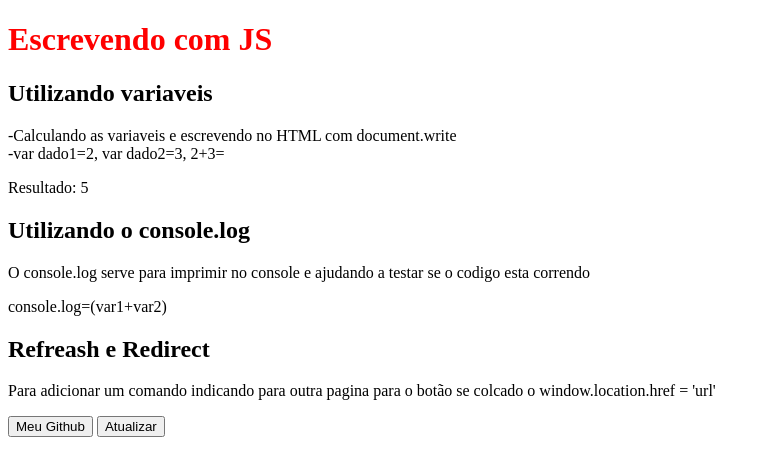
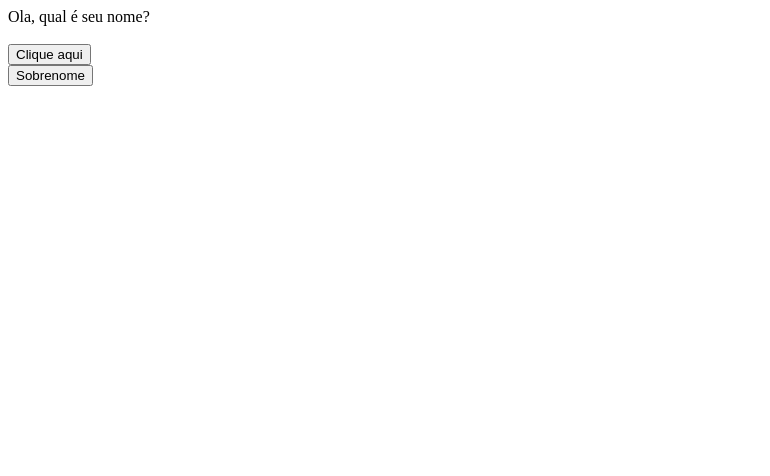
Before and after one commit to ranyerioliveira/JavaScript, a plain HTML site: page ProjetosJS/paginaRevisao.html in a window 1280 px wide. Shown: the whole page, without its empty margins (0-770 px from the left). Drawn offline with Linux system fonts and the light colour scheme.

Commit message:
Atualização
Atua

```diff
--- /dev/null
+++ b/ProjetosJS/Arrays.html
@@ -0,0 +1,13 @@
+<!DOCTYPE html>
+<html lang="pt-br">
+<head>
+    <meta charset="UTF-8">
+    <meta http-equiv="X-UA-Compatible" content="IE=edge">
+    <meta name="viewport" content="width=device-width, initial-scale=1.0">
+    <title>Arrays</title>
+    <script src="Arrays.js"></script>
+</head>
+<body>
+
+</body>
+</html>
--- /dev/null
+++ b/ProjetosJS/Arrays.js
@@ -0,0 +1 @@
+var lista = ["Ranyeri", "Safira", "Karen", "Agatha", "Nathalie", 34]
--- a/ProjetosJS/paginaRevisao.html
+++ b/ProjetosJS/paginaRevisao.html
@@ -8,7 +8,14 @@
     <script src="paginaRevisao.js"></script>
 </head>
 <body>
-    <button  onclick="window.location.href='https:github.com/ranyerioliveira'";> Meu Github </button>
-    <button onclick= "window.location.href = window.location.href">Atualizar</button>
+    <!--<button  onclick="window.location.href='https:github.com/ranyerioliveira'";> Meu Github </button>
+    <button onclick= "window.location.href = window.location.href">Atualizar</button>-->
+    <div id="vindo">Ola, qual é seu nome?</div><br>
+    <div>
+        <button onclick="ola()">Clique aqui</button>
+    </div>
+    <div>
+        <button onclick="sobre(Ranyeri)">Sobrenome</button>
+    </div>
 </body>
 </html>
--- a/ProjetosJS/paginaRevisao.js
+++ b/ProjetosJS/paginaRevisao.js
@@ -1,14 +1,32 @@
-document.write("<h1 style= color:red>Escrevendo com JS</h1>");
+/*document.write("<h1 style= color:red>Escrevendo com JS</h1>");
 document.write("<h2>Utilizando variaveis</h2>");
 var dado1 = 2
 var dado2 = 3
 /*var num1 = 20
 var num2 = 10
-console.log(num1 + num2)*/
+console.log(num1 + num2)
 document.write("<p>-Calculando as variaveis e escrevendo no HTML com document.write<br> -var dado1=2, var dado2=3, 2+3=</p>");
 document.write("Resultado:" + " " + (dado1 + dado2))
 document.write("<h2>Utilizando o console.log</h2>")
 document.write("<p>O console.log serve para imprimir no console e ajudando a testar se o codigo esta correndo</p>");
 document.write("<p>console.log=(var1+var2)</p>");
 document.write("<h2>Refreash e Redirect</h2>")
-document.write("<p>Para adicionar um comando indicando para outra pagina para o botão se colcado o window.location.href = 'url'</p>")
+document.write("<p>Para adicionar um comando indicando para outra pagina para o botão se colcado o window.location.href = 'url'</p>")*/
+function ola(){
+    var texto = document.getElementById('vindo');
+    var nome = prompt('Qual é seu nome?');
+    texto.innerHTML = 'Meu nome é'+ ' ' + nome + '.';
+
+    if(nome == '' || nome == null){
+        alert('Digite seu nome');
+        texto.innerHTML = 'Ola, qual é seu nome?';
+    }else{
+        texto.innerHTML = 'Meu nome é'+ ' ' + nome + '.';
+    }
+}
+
+function sobre(nome2){
+    var texto = document.getElementById('sobre');
+    var nome2 = prompt('Qual é seu nome?');
+    texto.innerHTML = nome2 + ' ' + nome;
+}
```
Also changed, not shown: ProjetosJS/funcao.html (+7 -0 lines), ProjetosJS/funcao.js (+8 -0 lines).
